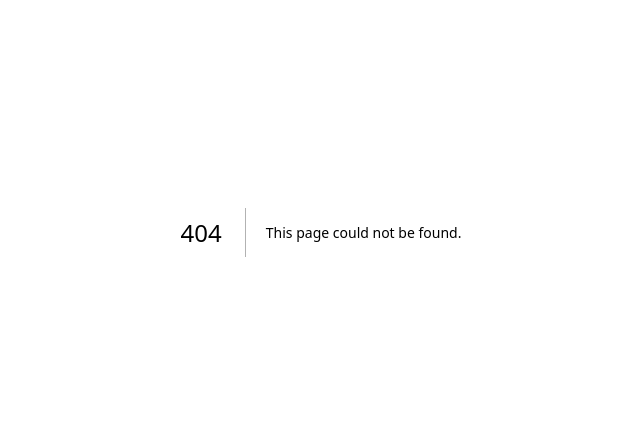
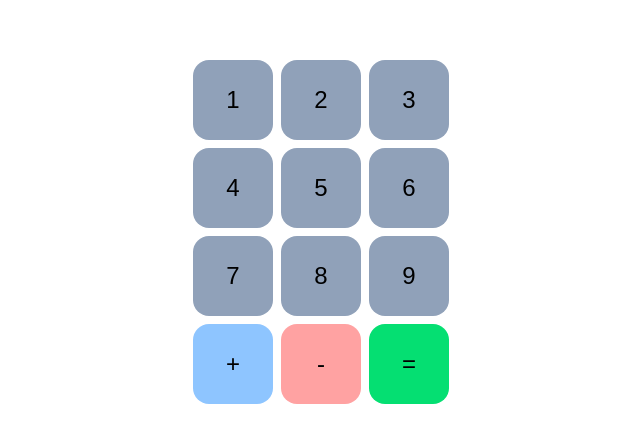
Before and after one commit to f0bima/materi-magang-nextjs, a Next.js app: page /calculator in a window 1280 px wide. Before the commit this address had no page. Shown: the part 168-610 px from the top of the page, without its empty margins (319-959 px from the left). Built offline with nearby package versions, Linux system fonts and the light colour scheme.

Commit message:
forwardRef

```diff
--- /dev/null
+++ b/src/app/calculator/components/CalculatorButton.tsx
@@ -0,0 +1,19 @@
+import React, { forwardRef } from "react";
+
+type Props = React.ComponentProps<"button"> & {};
+
+const CalculatorButton = forwardRef<HTMLButtonElement, Props>(
+  ({ className, ...props }, ref) => {
+    return (
+      <button
+        ref={ref}
+        className={`w-20 h-20  text-2xl rounded-2xl ${className}`}
+        {...props}
+      />
+    );
+  }
+);
+
+CalculatorButton.displayName = "CalculatorButton";
+
+export default CalculatorButton;
--- /dev/null
+++ b/src/app/calculator/page.tsx
@@ -0,0 +1,65 @@
+"use client";
+import CalculatorButton from "@/app/calculator/components/CalculatorButton";
+import React, { useEffect, useState } from "react";
+
+type TOperator = "+" | "-";
+
+const Page = () => {
+  const [digit1, setDigit1] = useState<number>();
+  const [digit2, setDigit2] = useState<number>();
+  const [result, setResult] = useState<number>();
+  const [operator, setOperator] = useState<TOperator>();
+
+  useEffect(() => {
+    console.log(digit1, digit2);
+  }, [digit1, digit2]);
+
+  return (
+    <main className="bg-white text-black w-full h-screen flex justify-center items-center">
+      <div className="grid grid-cols-3 gap-2">
+        {[...Array(9)].map((_, i) => (
+          <CalculatorButton
+            key={i + 1}
+            onClick={() => {
+              const currentDigit = i + 1;
+              if (operator === undefined) return setDigit1(currentDigit);
+              setDigit2(currentDigit);
+            }}
+            className="bg-slate-400"
+          >
+            {i + 1}
+          </CalculatorButton>
+        ))}
+
+        <CalculatorButton
+          onClick={() => {
+            console.log("+ clicked");
+            setOperator("+");
+          }}
+          className="bg-blue-300"
+        >
+          +
+        </CalculatorButton>
+
+        <CalculatorButton
+          onClick={() => {
+            setOperator("-");
+          }}
+          className="bg-red-300"
+        >
+          -
+        </CalculatorButton>
+        <CalculatorButton
+          onClick={() => {
+            setOperator("-");
+          }}
+          className="bg-green-400"
+        >
+          =
+        </CalculatorButton>
+      </div>
+    </main>
+  );
+};
+
+export default Page;
```
Also changed, not shown: 1 other file (tests, documents, lock files or other folders).
